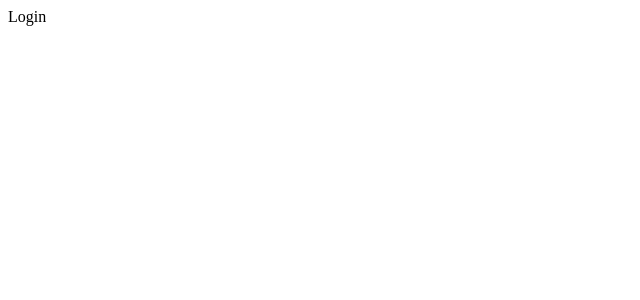
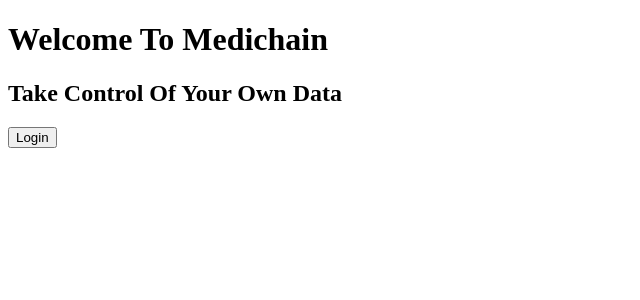
Before and after one commit to imohare/MEDICHAIN, a React (Create React App) app in the folder client/my-app/: page /login in a window 1280 px wide. Shown: the top 300 px of the page, without its empty margins (0-640 px from the left). Built offline with nearby package versions, Linux system fonts and the light colour scheme.

Commit message:
added login functionality

```diff
--- a/client/my-app/package.json
+++ b/client/my-app/package.json
@@ -6,6 +6,7 @@
     "@testing-library/jest-dom": "^5.16.4",
     "@testing-library/react": "^13.3.0",
     "@testing-library/user-event": "^13.5.0",
+    "ethers": "^5.6.9",
     "react": "^18.2.0",
     "react-dom": "^18.2.0",
     "react-router-dom": "^6.3.0",
--- a/client/my-app/src/index.js
+++ b/client/my-app/src/index.js
@@ -20,4 +20,4 @@
       <Route path="doctor/addData" element={<AddPatientData />} />
     </Routes>
   </BrowserRouter>
-     )
+);
--- a/client/my-app/src/pages/login.jsx
+++ b/client/my-app/src/pages/login.jsx
@@ -1,11 +1,47 @@
 // import LogoutButton from '../../buttons/logout';
 // import { Flex, Box, Text } from "rebass";
+import React, { useEffect, useState } from 'react';
+import { Navigate } from 'react-router-dom';
+const { ethers } = require("ethers");
 
- export default function Login() {
 
-   return (
+
+export default function Login() {
+  const [ethAddress, setEthAddress] = useState('No address yet')
+  const loginHandler = async () => {
+    try {
+      if (window.ethereum) {
+        //metamask is here
+        // window.ethereum.request({ method: 'eth_requestAccounts' })
+        //   .then(result => {
+        //     setEthAddress(result[0]);
+        //     console.log("log in")
+        //     return result[0]
+        //   })
+        //   .then(
+        const provider = new ethers.providers.Web3Provider(window.ethereum, "any");
+        console.log(provider);
+        // Prompt user for account connections
+        await provider.send("eth_requestAccounts", []);
+        const signer = provider.getSigner();
+        console.log("Account:", await signer.getAddress());
+        //navigate to next page
+
+      }
+    }
+    catch {
+      console.log('Please install Metamask');
+
+    }
+  }
+
+  return (
     <div>
-      <text>Login</text>
+      <h1>Welcome To Medichain</h1>
+      <h2>Take Control Of Your Own Data</h2>
+      <button onClick={loginHandler}>Login</button>
+
+
     </div>
-   )
- }
+  )
+}
```
Also changed, not shown: 1 other file (tests, documents, lock files or other folders). Lines whose indentation alone changed are shown as unchanged.
